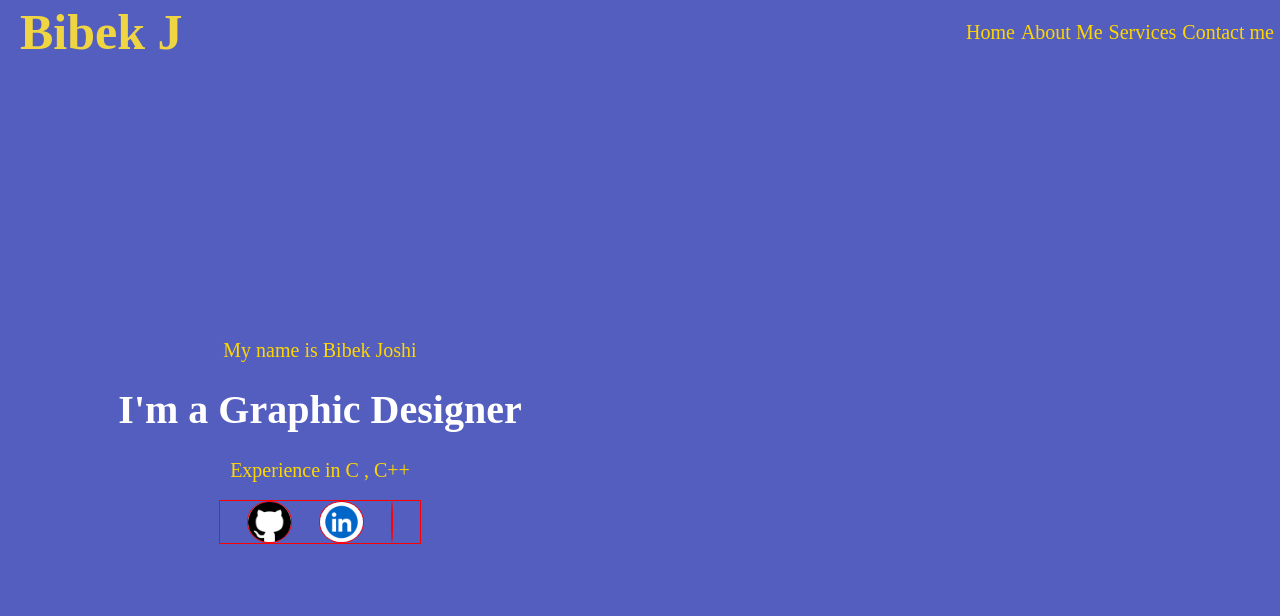
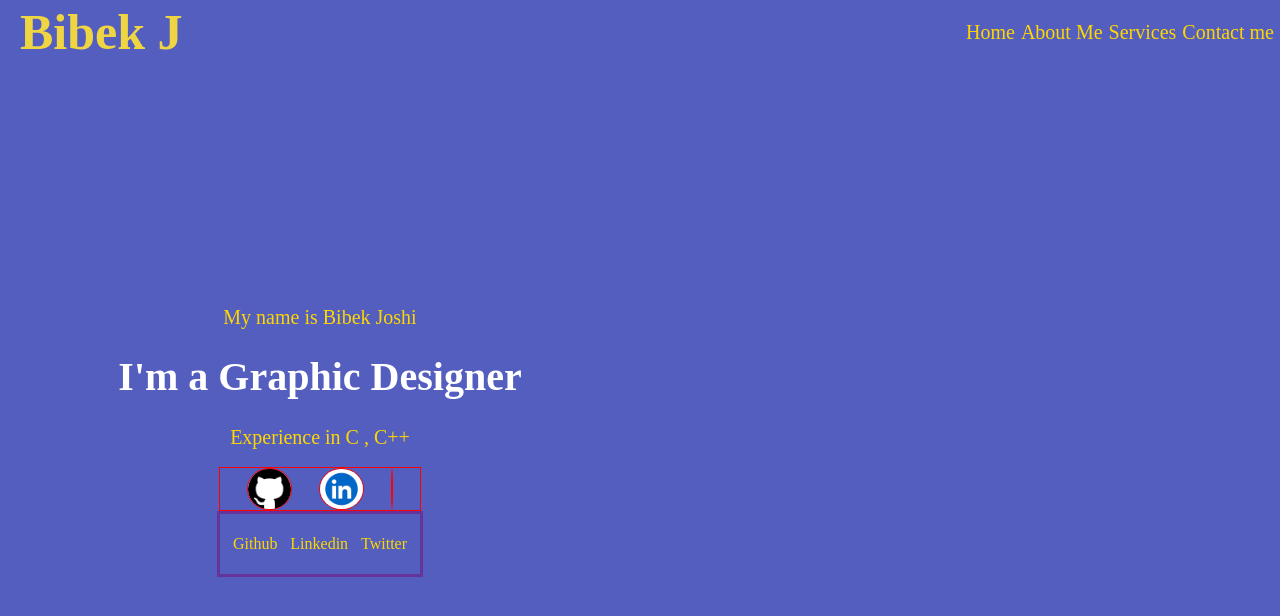
Before and after one commit to Bibekjoshi50/75-Days-web-development, a plain HTML site: page day 15,16/index.html in a window 1280 px wide. Drawn offline with Linux system fonts and the light colour scheme.

Commit message:
links added

```diff
--- a/day 15,16/index.html
+++ b/day 15,16/index.html
@@ -51,6 +51,11 @@
 
 
     </div>
+    <div class="socialMediaNames">
+        <P>Github</P>
+        <p>Linkedin</p>
+        <p>Twitter</p>
+    </div>
 </div>
 <div class="right">
 
--- a/day 15,16/style.css
+++ b/day 15,16/style.css
@@ -99,3 +99,14 @@ justify-content: space-evenly;
  border-radius: 50%;
  border: 1px solid red;
 }
+.socialMediaNames{
+    border: solid rebeccapurple;
+    width: 10rem;
+    font-size: 15px;
+    display: flex;
+    justify-content: space-evenly;
+}
+.socialMediaNames p{
+    font-size: 0.8rem;
+    display: flex;
+}
```
